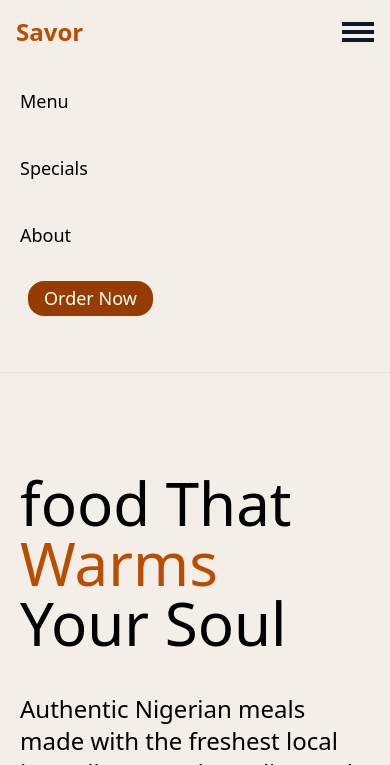
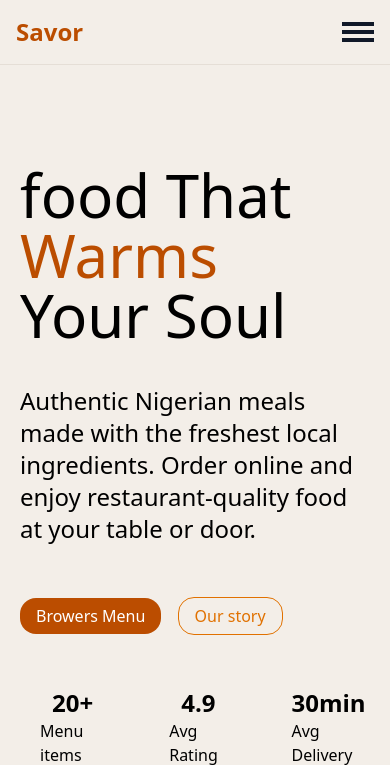
Before and after one commit to princevic377/savefoodweb, a website: page src/index.html in a window 390 px wide. Shown: the top 765 px of the page. Drawn offline with Linux system fonts and the light colour scheme.

Commit message:
little edit on imsge

```diff
--- a/src/index.html
+++ b/src/index.html
@@ -24,7 +24,7 @@
         </div>
     </div>
 
-        <nav id="mobile-menu" class=" md:hidden  flex flex-col pt-4 pb-6 font-medium space-y-6 text-[18px] ">
+        <nav id="mobile-menu" class="hidden md:hidden  flex flex-col pt-4 pb-6 font-medium space-y-6 text-[18px] ">
             <a href="#"class="  px-5 py-2 hover:text-amber-700">Menu</a>
             <a href="#" class=" px-5 py-2 hover:text-amber-700">Specials</a>
             <a href="#" class="  px-5 py-2 hover:text-amber-700">About</a>
```
